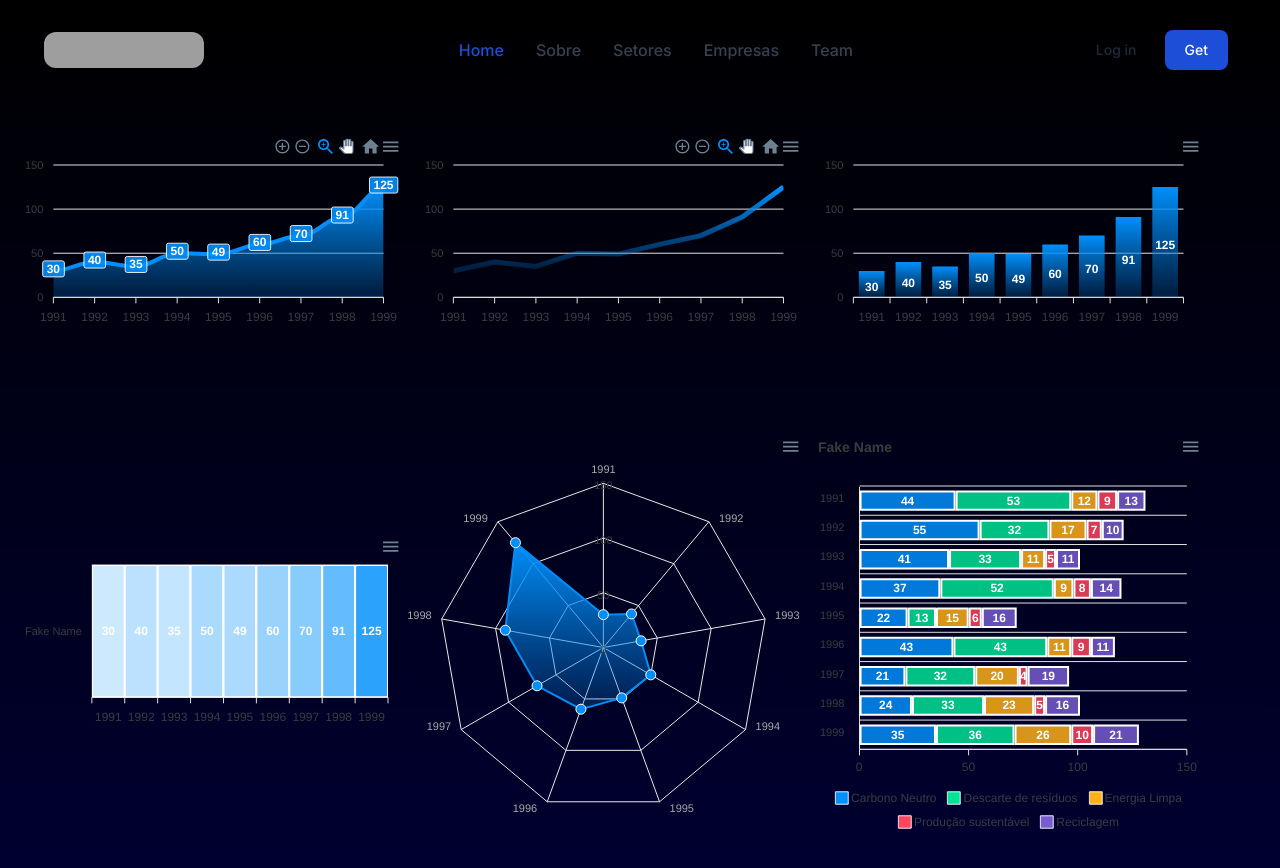
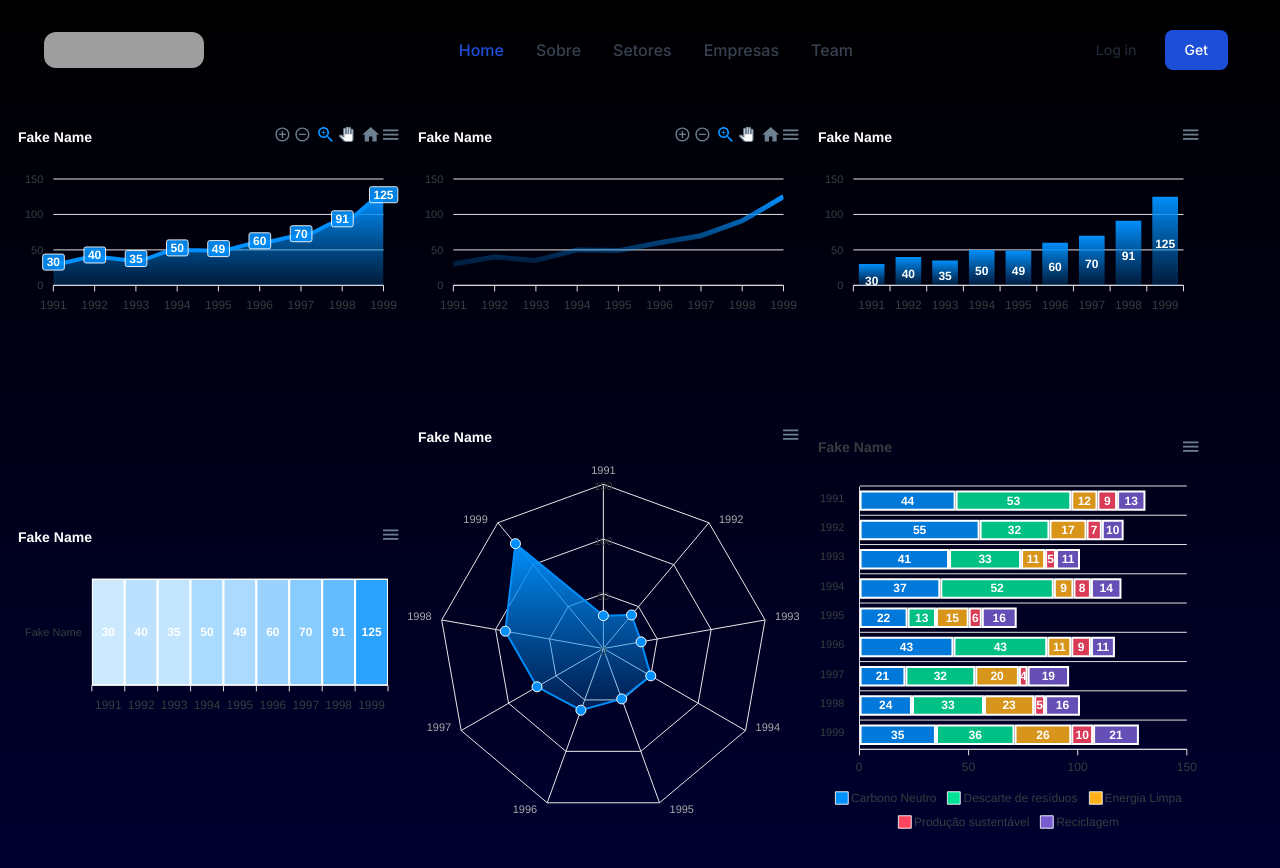
Before and after one commit to Guga-Santos/ESG-Front, a Next.js app: page / in a window 1280 px wide. Shown: the top 868 px of the page. Built offline with nearby package versions, Linux system fonts and the light colour scheme; grey boxes are pictures that could not be loaded.

Commit message:
feat: add Title on Line Chart

```diff
--- a/src/components/LinesCharts.tsx
+++ b/src/components/LinesCharts.tsx
@@ -13,6 +13,19 @@ export function LinesChart(props: ILineChartProps){
         },
         xaxis: {
           categories: props.categories,
+        },
+        title: {
+          text: props.name,
+          margin: 10,
+          offsetX: 0,
+          offsetY: 0,
+          floating: false,
+          style: {
+            fontSize:  '14px',
+            fontWeight:  'bold',
+            fontFamily:  undefined,
+            color:  '#FFF'
+          },
         },
         fill: {
           type: 'gradient',
@@ -37,7 +50,7 @@ export function LinesChart(props: ILineChartProps){
       }]
 
     return(
-        <>
+        <div className="mb-6">
              <ApexChart
             type={props.type}
             options={option}
@@ -45,7 +58,7 @@ export function LinesChart(props: ILineChartProps){
             height={props.height}
             width={props.width}
             animate />
-        </>
+        </div>
     )
 
 }
```
Also changed, not shown: src/poges/chartPages.tsx (+7 -0 lines).
